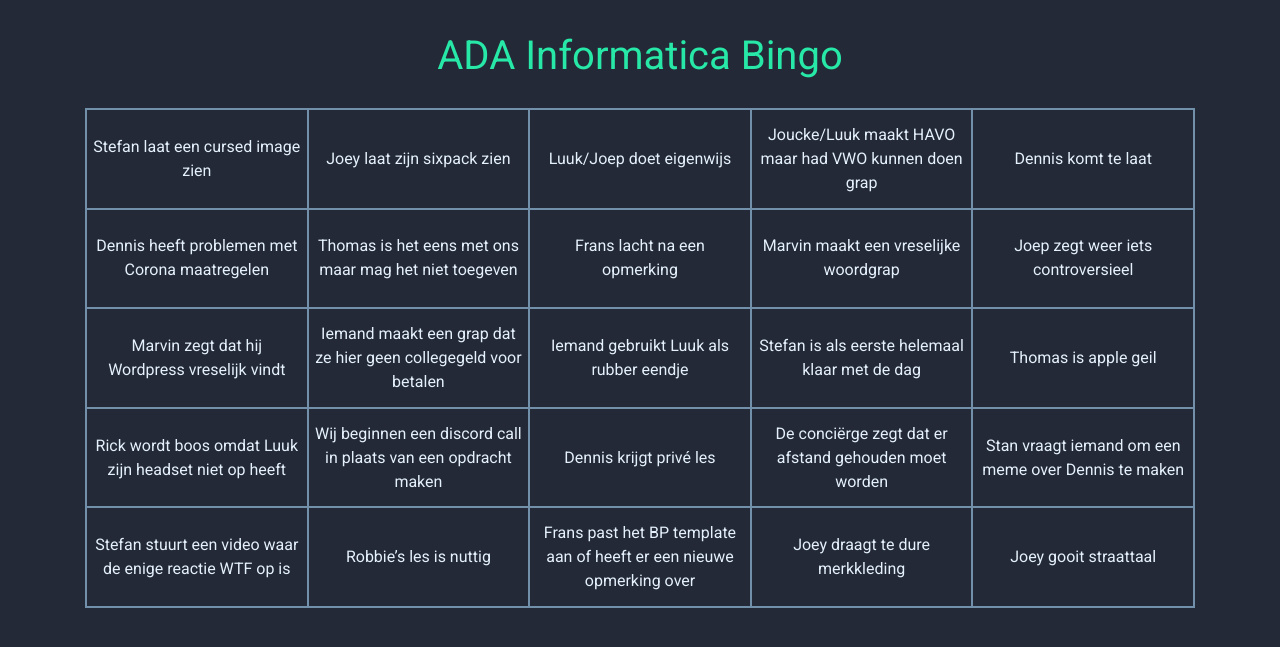
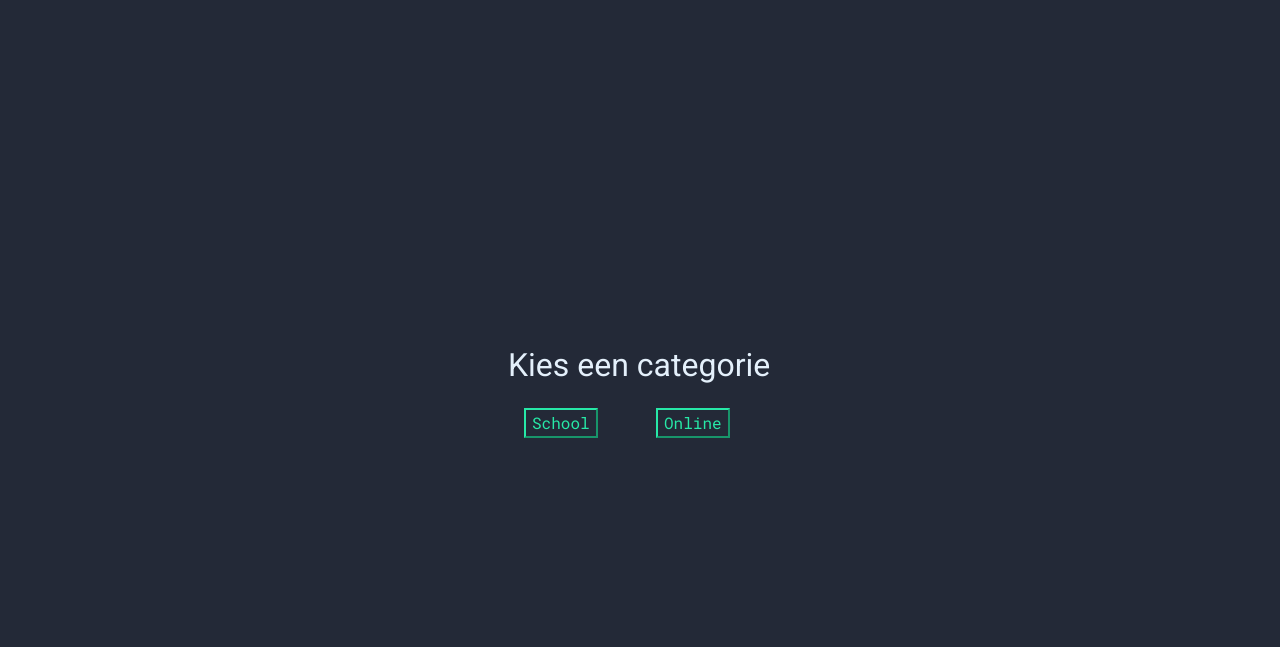
Before and after one commit to MarvinVissers/AdABingo, a PHP site: a page that uses index.html in a window 1280 px wide. Shown: the top 647 px of the page. Run offline with PHP 8.4, Linux system fonts and the light colour scheme; some libraries are stand-ins or nearby versions.

Commit message:
Categorie can be chosen Checked items can be unchecked

```diff
--- a/assets/script/main.js
+++ b/assets/script/main.js
@@ -11,12 +11,14 @@ let bingoOpionsChecked = [];
 /**
  * Function to fill the bingo items
  */
-function fillBingoItems() {
+function fillBingoItems(categorie, savedBingoItems) {
     // Getting all bingo card items
     var bingoItems = document.getElementsByClassName("bingo-card__item");
 
     // Filling the items
     loopThroughBingoItems(bingoItems, 0);
+
+    return bingoTextOptionsUsed;
 }
 
 /**
@@ -61,11 +63,12 @@ function getRandomBingoOption() {
 function checkOffItem(id) {
     // Getting the bingoItem
     var bingoItem = document.getElementById(id);
-    // Checking it off
-    if (!bingoItem.classList.contains("bingo-card__item--checked")) {
-        // Checking the item of
-        bingoItem.classList.add("bingo-card__item--checked");
-        // Updating the array
-        bingoOpionsChecked.push(bingoItem.id);
-    }
+
+    bingoItem.classList.toggle("bingo-card__item--checked");
 }
+
+function viewBinogCard() {
+    // Hiding the categorie and showing the bingo card
+    document.getElementById("categorie").classList.add("categorie--hide");
+    document.getElementById("bingoCard").classList.remove("hide");
+}
--- /dev/null
+++ b/assets/script/webstorage.js
@@ -0,0 +1,14 @@
+// Setting the bingoItems
+function setBingoItems(bingoItems) {
+    if (typeof(Storage) !== "undefined") {
+        sessionStorage.setItem("bingoItems", JSON.stringify(bingoItems));
+        console.log(bingoItems);
+    }
+}
+
+// Getting the bingoItems
+function getBingoItems() {
+    if (typeof(Storage) !== "undefined") {
+        return sessionStorage.getItem("bingoItems");
+    }
+}
--- a/assets/styling/scss/main.scss
+++ b/assets/styling/scss/main.scss
@@ -65,6 +65,17 @@ html, body {
     background-color: var(--standout);
 }
 
+.bcard {
+    height: auto;
+    transition: all 0.3 ease-in;
+}
+
+.hide {
+    max-height: 0;
+    overflow: hidden;
+    display: none;
+}
+
 /*
  * ===========================================================================
  * Forms
@@ -123,6 +134,37 @@ html, body {
 
 /*
  * ===========================================================================
+ * Categorie
+ * ===========================================================================
+ */
+.categorie {
+    display: flex;
+    justify-content: center;
+    align-items: center;
+    height: 90vh;
+    width: 100%;
+    transition: all 0.25s ease-in;
+    overflow: hidden;
+}
+
+.categorie--hide {
+    max-height: 0vh;
+}
+
+.categorie__list {
+    display: flex;
+    margin: 1.5rem 0 0;
+    padding: 0;
+}
+
+.categorie__item {
+    list-style: none;
+    width: 100px;
+    margin: 0 1rem;
+}
+
+/*
+ * ===========================================================================
  * Bingo
  * ===========================================================================
  */
@@ -159,7 +201,8 @@ html, body {
     height: 100%;
     text-align: center;
     padding: 5px;
-    border: 1px solid var(--tertiaryBackground);;
+    border: 1px solid var(--tertiaryBackground);
+    cursor: pointer;
 }
 
 .bingo-card__item:hover,
--- a/index.html
+++ b/index.html
@@ -28,7 +28,20 @@
 
     <body>
         <main class="bingo">
-            <section class="container">
+            <section id="categorie" class="container categorie">
+                <div class="row">
+                    <div class="col-sm-12">
+                        <h2 class="categorie__title">Kies een categorie</h2>
+
+                        <ul class="categorie__list">
+                            <li class="categorie__item"><button class="btn-primary" id="school" onclick="showCard('School')">School</button></li>
+                            <li class="categorie__item"><button class="btn-primary" id="online" onclick="showCard('Online')">Online</button></li>
+                        </ul>
+                    </div>
+                </div>
+            </section>
+
+            <section id="bingoCard" class="container bcard hide">
                 <div class="row">
                     <div class="col-sm-12">
                         <h1 class="bingo__title">ADA Informatica Bingo</h1>
@@ -149,11 +162,23 @@
         </main>
 
         <!-- Linking to javascript -->
+        <script src="assets/script/webstorage.js"></script>
         <script src="assets/script/main.js"></script>
 
         <script>
-            // Filling the bingo items
-            fillBingoItems();
+            // Showing card on categorie choice
+            function showCard(categorie) {
+                // Showing the bingo card
+                viewBinogCard();
+
+                if (getBingoItems() == null) {
+                    // Filling the bingo items
+                    var bingoItemsUsed = fillBingoItems(categorie, null);
+                    setBingoItems(bingoItemsUsed);
+                } else {
+                    fillBingoItems(categorie, getBingoItems())
+                }
+            }
         </script>
     </body>
 </html>
```
Also changed, not shown: assets/styling/css/main.min.css, 1 other file.
